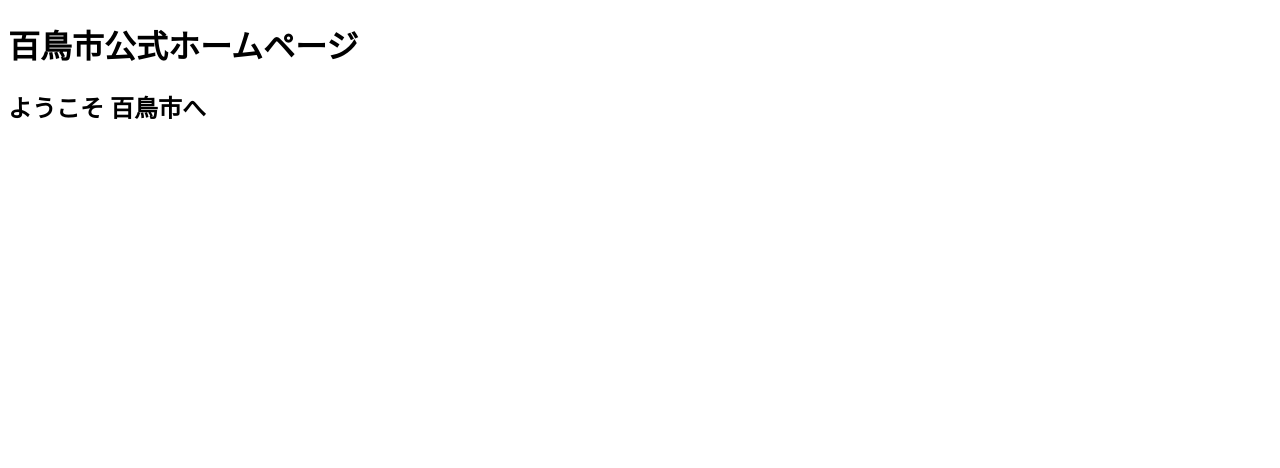
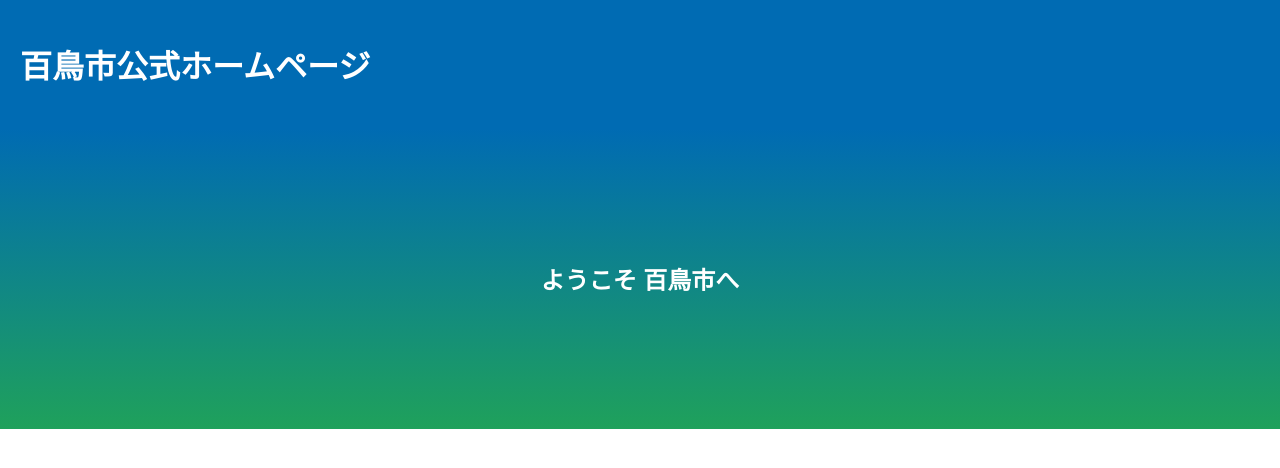
Before and after one commit to spaghettiesR/city.hyakutori, a plain HTML site: page index.html in a window 1280 px wide. Drawn offline with Linux system fonts and the light colour scheme.

Commit message:
Update style.css

```diff
--- a/css/style.css
+++ b/css/style.css
@@ -1 +1 @@
-え
+body{margin:0;font-family:Yu Gothic,sans-serif}header{background:#006bb3;color:#fff;padding:20px}.hero{height:300px;background:linear-gradient(#006bb3,#1fa15b);display:flex;align-items:center;justify-content:center;color:#fff}
```
